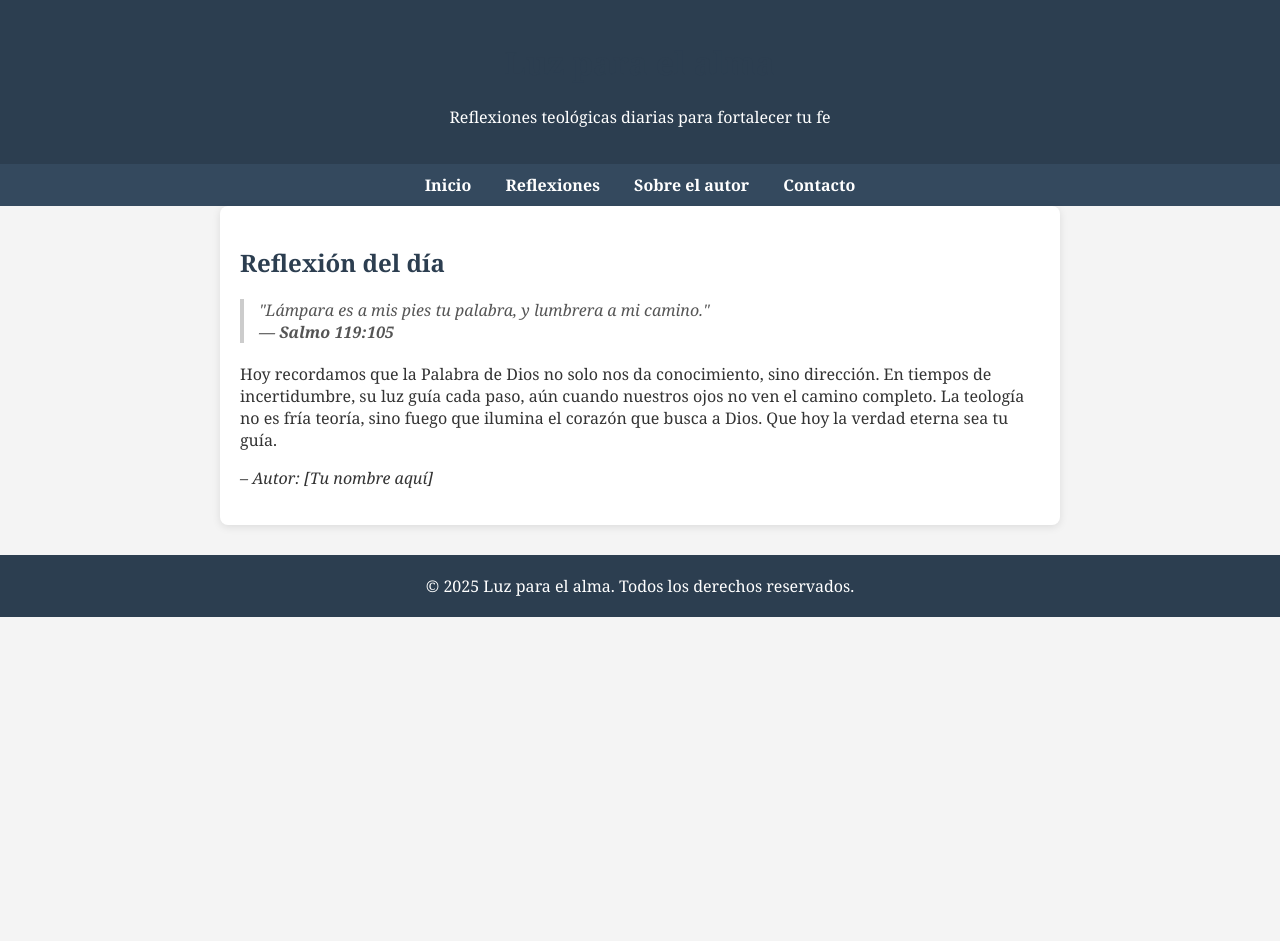
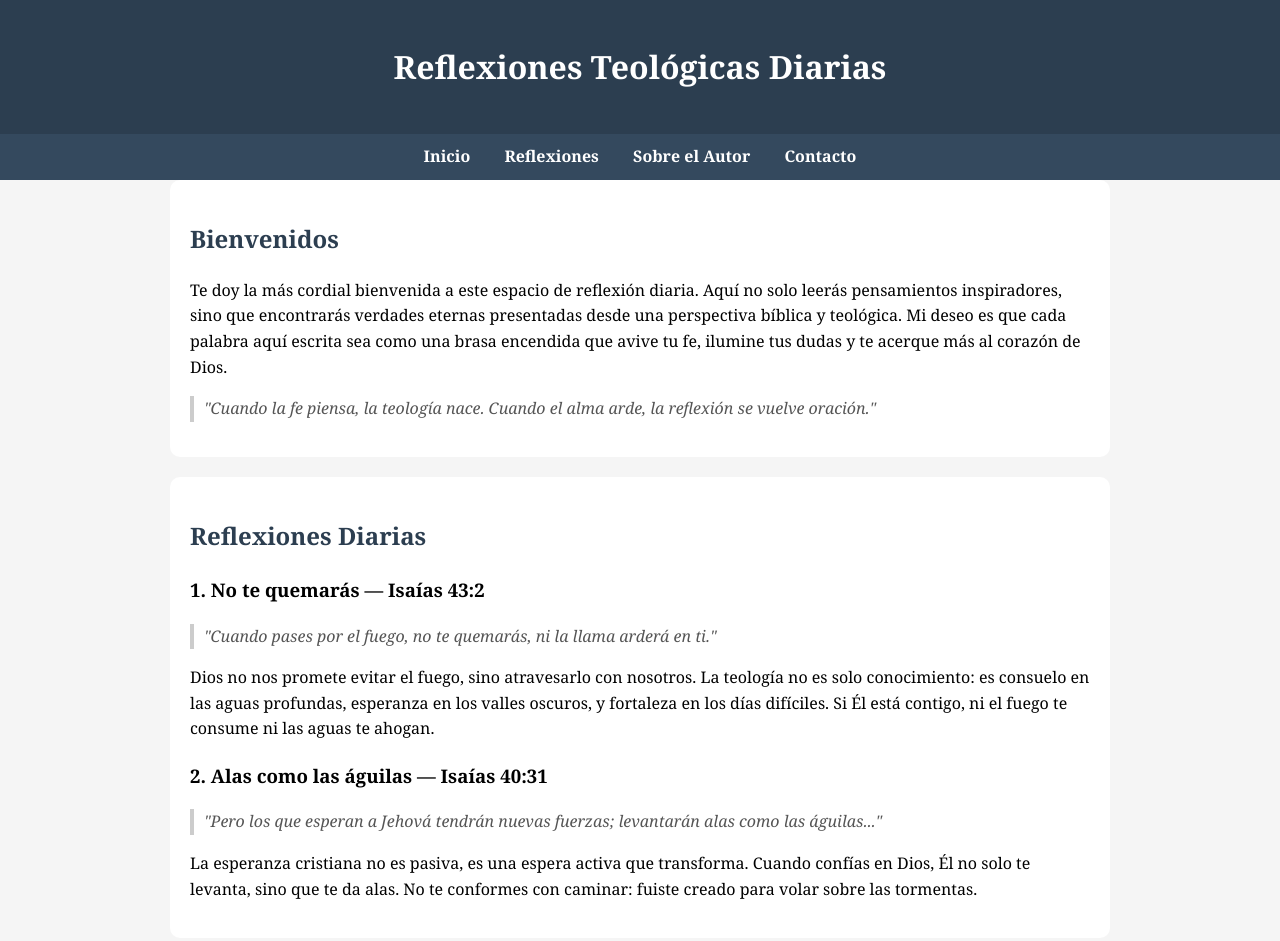
Before and after one commit to moises912/Reflexiones-diarias, a plain HTML site: page index.html in a window 1280 px wide. Shown: the top 941 px of the page. Before the commit the page ends 800 px from the top, so only its background shows below. Drawn offline with Linux system fonts and the light colour scheme.

Commit message:
Add files via upload

```diff
--- a/index.html
+++ b/index.html
@@ -3,86 +3,83 @@
 <head>
   <meta charset="UTF-8">
   <meta name="viewport" content="width=device-width, initial-scale=1">
-  <title>Luz para el alma – Reflexiones diarias</title>
+  <title>Reflexiones Teológicas Diarias</title>
   <style>
-    body {
-      font-family: 'Georgia', serif;
-      margin: 0;
-      background-color: #f4f4f4;
-      color: #333;
-    }
-    header {
-      background-color: #2c3e50;
-      color: white;
-      padding: 20px;
-      text-align: center;
-    }
-    nav {
-      background-color: #34495e;
-      padding: 10px;
-      text-align: center;
-    }
-    nav a {
-      color: white;
-      text-decoration: none;
-      margin: 0 15px;
-      font-weight: bold;
-    }
-    main {
-      padding: 20px;
-      max-width: 800px;
-      margin: auto;
-      background-color: white;
-      border-radius: 8px;
-      box-shadow: 0 2px 8px rgba(0,0,0,0.1);
-    }
-    footer {
-      text-align: center;
-      padding: 20px;
-      background-color: #2c3e50;
-      color: white;
-      margin-top: 30px;
-    }
-    h1, h2 {
-      color: #2c3e50;
-    }
-    blockquote {
-      font-style: italic;
-      color: #555;
-      border-left: 4px solid #ccc;
-      padding-left: 15px;
-      margin: 20px 0;
-    }
+    body { font-family: Georgia, serif; margin: 0; padding: 0; line-height: 1.6; background: #f5f5f5; }
+    header { background: #2c3e50; color: white; padding: 20px; text-align: center; }
+    nav { background: #34495e; padding: 10px; text-align: center; }
+    nav a { color: white; margin: 0 15px; text-decoration: none; font-weight: bold; }
+    nav a:hover { text-decoration: underline; }
+    section { padding: 20px; max-width: 900px; margin: auto; background: white; margin-bottom: 20px; border-radius: 10px; }
+    h2 { color: #2c3e50; }
+    blockquote { font-style: italic; color: #555; border-left: 4px solid #ccc; padding-left: 10px; margin: 15px 0; }
+    footer { background: #2c3e50; color: white; text-align: center; padding: 10px; }
   </style>
 </head>
 <body>
 
 <header>
-  <h1>Luz para el alma</h1>
-  <p>Reflexiones teológicas diarias para fortalecer tu fe</p>
+  <h1>Reflexiones Teológicas Diarias</h1>
 </header>
 
 <nav>
-  <a href="#">Inicio</a>
-  <a href="#">Reflexiones</a>
-  <a href="#">Sobre el autor</a>
-  <a href="#">Contacto</a>
+  <a href="#inicio">Inicio</a>
+  <a href="#reflexiones">Reflexiones</a>
+  <a href="#autor">Sobre el Autor</a>
+  <a href="#contacto">Contacto</a>
 </nav>
 
-<main>
-  <h2>Reflexión del día</h2>
+<section id="inicio">
+  <h2>Bienvenidos</h2>
+  <p>
+    Te doy la más cordial bienvenida a este espacio de reflexión diaria. Aquí no solo leerás pensamientos inspiradores,
+    sino que encontrarás verdades eternas presentadas desde una perspectiva bíblica y teológica. Mi deseo es que cada palabra aquí
+    escrita sea como una brasa encendida que avive tu fe, ilumine tus dudas y te acerque más al corazón de Dios.
+  </p>
   <blockquote>
-    "Lámpara es a mis pies tu palabra, y lumbrera a mi camino." <br>
-    <strong>— Salmo 119:105</strong>
+    "Cuando la fe piensa, la teología nace. Cuando el alma arde, la reflexión se vuelve oración."
   </blockquote>
+</section>
 
-  <p>Hoy recordamos que la Palabra de Dios no solo nos da conocimiento, sino dirección. En tiempos de incertidumbre, su luz guía cada paso, aún cuando nuestros ojos no ven el camino completo. La teología no es fría teoría, sino fuego que ilumina el corazón que busca a Dios. Que hoy la verdad eterna sea tu guía.</p>
+<section id="reflexiones">
+  <h2>Reflexiones Diarias</h2>
 
-  <p><em>– Autor: [Tu nombre aquí]</em></p>
-</main>
+  <h3>1. No te quemarás — Isaías 43:2</h3>
+  <blockquote>
+    "Cuando pases por el fuego, no te quemarás, ni la llama arderá en ti."
+  </blockquote>
+  <p>
+    Dios no nos promete evitar el fuego, sino atravesarlo con nosotros. La teología no es solo conocimiento: es consuelo en las aguas profundas,
+    esperanza en los valles oscuros, y fortaleza en los días difíciles. Si Él está contigo, ni el fuego te consume ni las aguas te ahogan.
+  </p>
+
+  <h3>2. Alas como las águilas — Isaías 40:31</h3>
+  <blockquote>
+    "Pero los que esperan a Jehová tendrán nuevas fuerzas; levantarán alas como las águilas..."
+  </blockquote>
+  <p>
+    La esperanza cristiana no es pasiva, es una espera activa que transforma. Cuando confías en Dios, Él no solo te levanta,
+    sino que te da alas. No te conformes con caminar: fuiste creado para volar sobre las tormentas.
+  </p>
+</section>
+
+<section id="autor">
+  <h2>Sobre el Autor</h2>
+  <p>
+    Moisés Rodríguez es pastor, teólogo, predicador y conferencista. Su llamado es claro: edificar la iglesia con la verdad de Dios,
+    desafiando las falsas enseñanzas y encendiendo una pasión profunda por la sana doctrina. Con una voz profética y una mente aguda,
+    su ministerio une convicción, compasión y claridad teológica para llevar a muchos a una fe sólida y transformadora.
+  </p>
+</section>
+
+<section id="contacto">
+  <h2>Contacto</h2>
+  <p>Para invitaciones, preguntas o colaboración ministerial, puedes escribir a:</p>
+  <p><strong>Email:</strong> <a href="mailto:moisesrodriguezr@outlook.com">moisesrodriguezr@outlook.com</a></p>
+</section>
 
 <footer>
-  &copy; 2025 Luz para el alma. Todos los derechos reservados.
+  &copy; 2025 Pastor Moisés Rodríguez. Todos los derechos reservados.
 </footer>
 
 </body>
```
